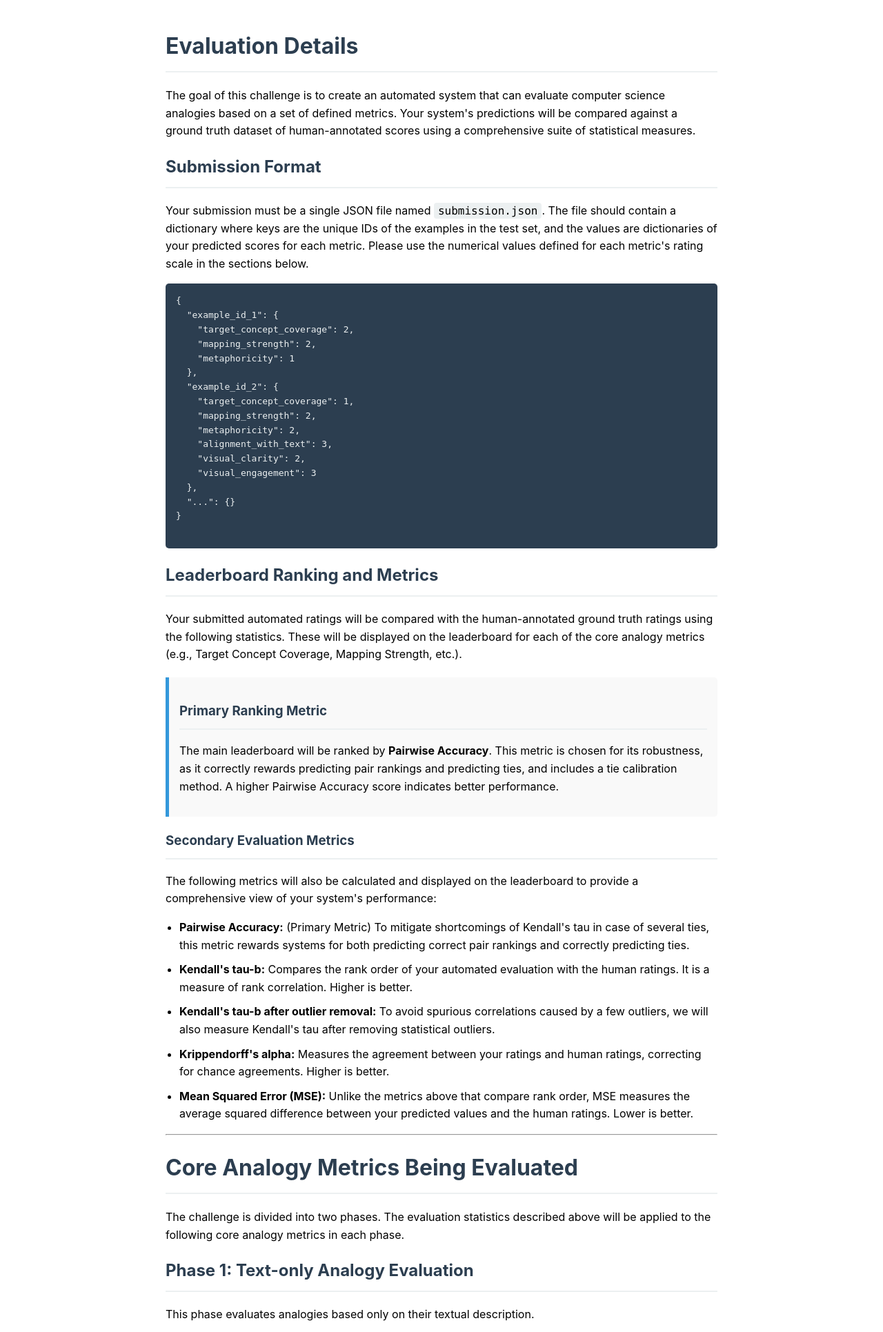
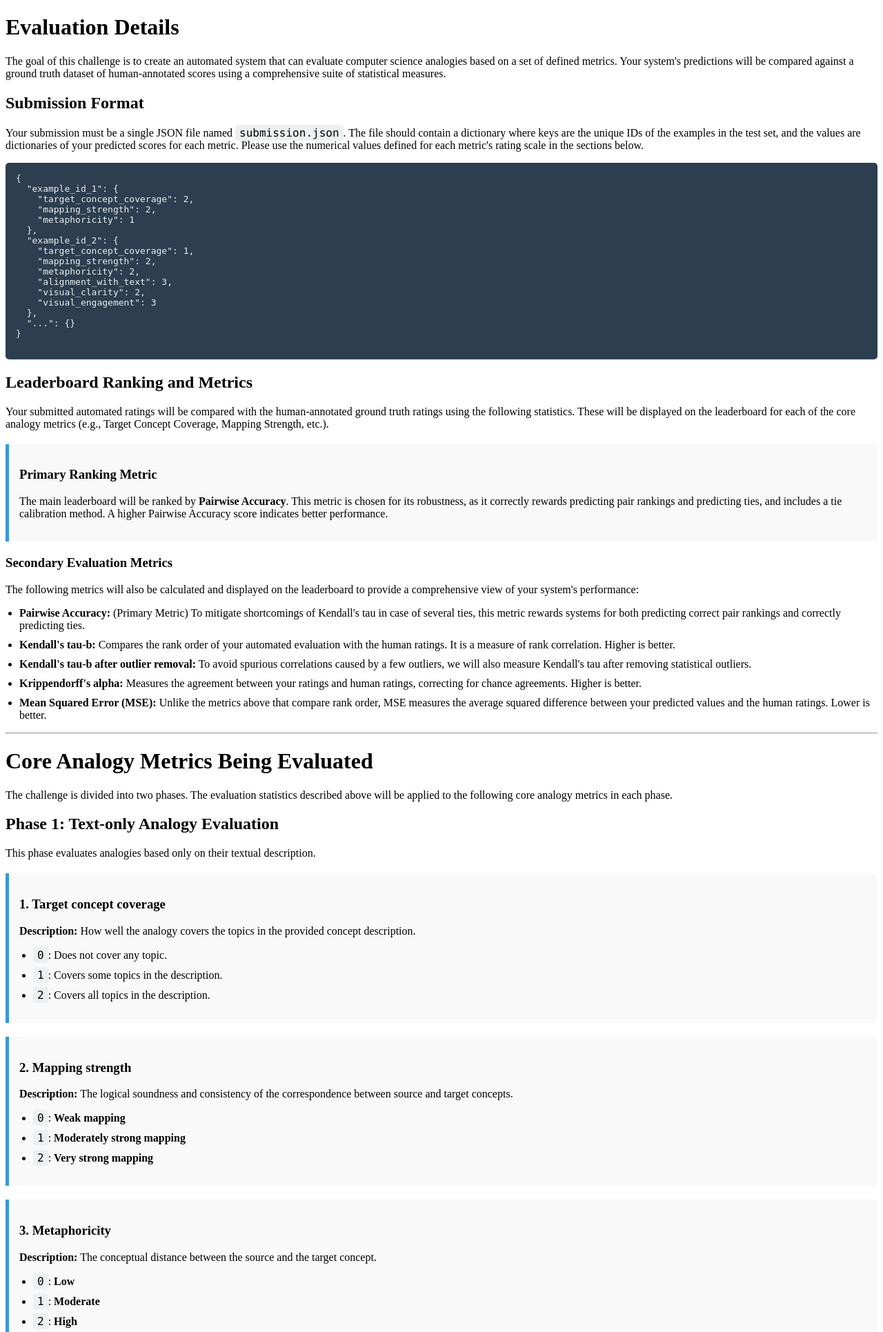
Before and after one commit to Bhaavya/analogyeval25, a Python web app: template templates/evaluation_details.html in a window 1280 px wide. Shown: the top 1931 px of the page at 69% size. Run offline with Jinja, Linux system fonts and the light colour scheme; the template is opened without the code that fills it, so the values that code supplies are empty.

Commit message:
Fix visual bug HTML tags

```diff
--- a/templates/evaluation_details.html
+++ b/templates/evaluation_details.html
@@ -5,18 +5,6 @@
     <meta name="viewport" content="width=device-width, initial-scale=1.0">
     <title>Evaluation Details</title>
     <style>
-        body {
-            font-family: -apple-system, BlinkMacSystemFont, "Segoe UI", Roboto, "Helvetica Neue", Arial, sans-serif;
-            line-height: 1.6;
-            max-width: 800px;
-            margin: 0 auto;
-            padding: 20px;
-        }
-        h1, h2, h3 {
-            color: #2c3e50;
-            border-bottom: 2px solid #ecf0f1;
-            padding-bottom: 10px;
-        }
         code {
             background-color: #ecf0f1;
             padding: 2px 6px;
```
